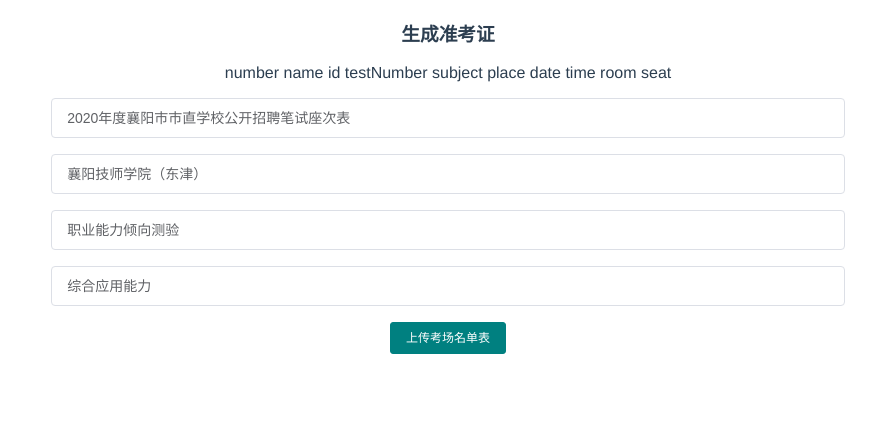
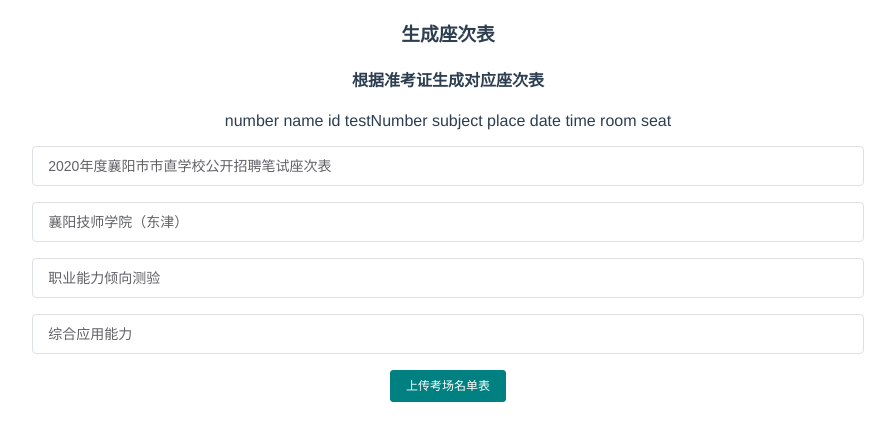
Before and after one commit to LemonYF/examination_arrangement, a Vue app: page /seat in a window 1280 px wide. Shown: the top 440 px of the page, without its empty margins (192-1087 px from the left). Built offline with nearby package versions, Linux system fonts and the light colour scheme.

Commit message:
feat(update): 修改了根据准考证列表生成座次表功能

```diff
--- a/src/components/HelloWorld.vue
+++ b/src/components/HelloWorld.vue
@@ -137,10 +137,13 @@
         fileReader.readAsBinaryString(file)
       },
       reSetData(dataList) {
+        console.log('datalist', dataList)
         let arr = []
         let len = dataList.length
         for (let i = 0; i < len; i += 30) {
-          arr.push(dataList.slice(i, i + 30))
+          if (dataList[i] && dataList[i].examinationNumberA === (i + 1)) {
+            arr.push(dataList.slice(i, i + 30))
+          }
         }
         return arr
       },
--- a/src/components/SeatMap.vue
+++ b/src/components/SeatMap.vue
@@ -1,6 +1,7 @@
 <template>
     <div class="main-container">
-        <h3>生成准考证</h3>
+        <h3>生成座次表</h3>
+        <h4>根据准考证生成对应座次表</h4>
         <p>number	name	id	testNumber	subject	place	date	time	room	seat</p>
         <el-input v-model="title" placeholder="请输入标题，示例：”2020年度襄阳市市直学校公开招聘笔试座次表“"></el-input>
         <p></p>
@@ -25,7 +26,7 @@
 <!--            <span v-if="tableDataLength">共有数据 {{ tableDataLength }} 条</span>-->
 <!--        </div>-->
         <div v-for="(item, index) in sortData" :key="index">
-            <h4 style="margin: 0 auto">{{ title }}</h4>
+            <h4 style="margin: 0 auto">{{ title }}   {{ item[0].room}} 考场</h4>
             <p style="display: flex; justify-content: space-between">
                 <span style="display: inline-block">考点： {{ testPlaceName }}</span>
                 <span v-if="testSubjectB !== ''" style="display: inline-block">科目： {{ testSubjectA }} / {{ testSubjectB }} </span>
@@ -35,7 +36,8 @@
                 <div class="item" v-for="(person, key) in item" :key="key">
                     <img :src="'img/'+ person.number + '.jpg'" alt="">
                     <p>姓名：{{ person.name }}</p>
-                    <p>证号：{{ person.testNumber }}</p>
+                    <p>身份证号：</p>
+                    <p>{{ person.id }}</p>
                     <p><span style="margin-right: 5px">考场： {{ person.room || '' }}</span> <span>座位: {{ person.seat || '' }}</span></p>
                     <p class="formate"><span>进场：</span> <span class="bd-bottom">               </span></p>
                     <p class="formate"><span>离场：</span> <span class="bd-bottom">               </span></p>
@@ -127,7 +129,7 @@
 <style scoped lang="scss">
     .main-container {
         margin: 0 auto;
-        width: 210mm;
+        width: 220mm;
         .header {
             margin-bottom: 30px;
             page-break-after: always;
@@ -145,7 +147,7 @@
             align-items: flex-start;
             .item {
                 font-size: 8px;
-                width: 34.4mm;
+                width: 36.3mm;
                 height: 55mm;
                 border: 1px solid gray;
                 margin: 0 -1px -1px 0;
```
